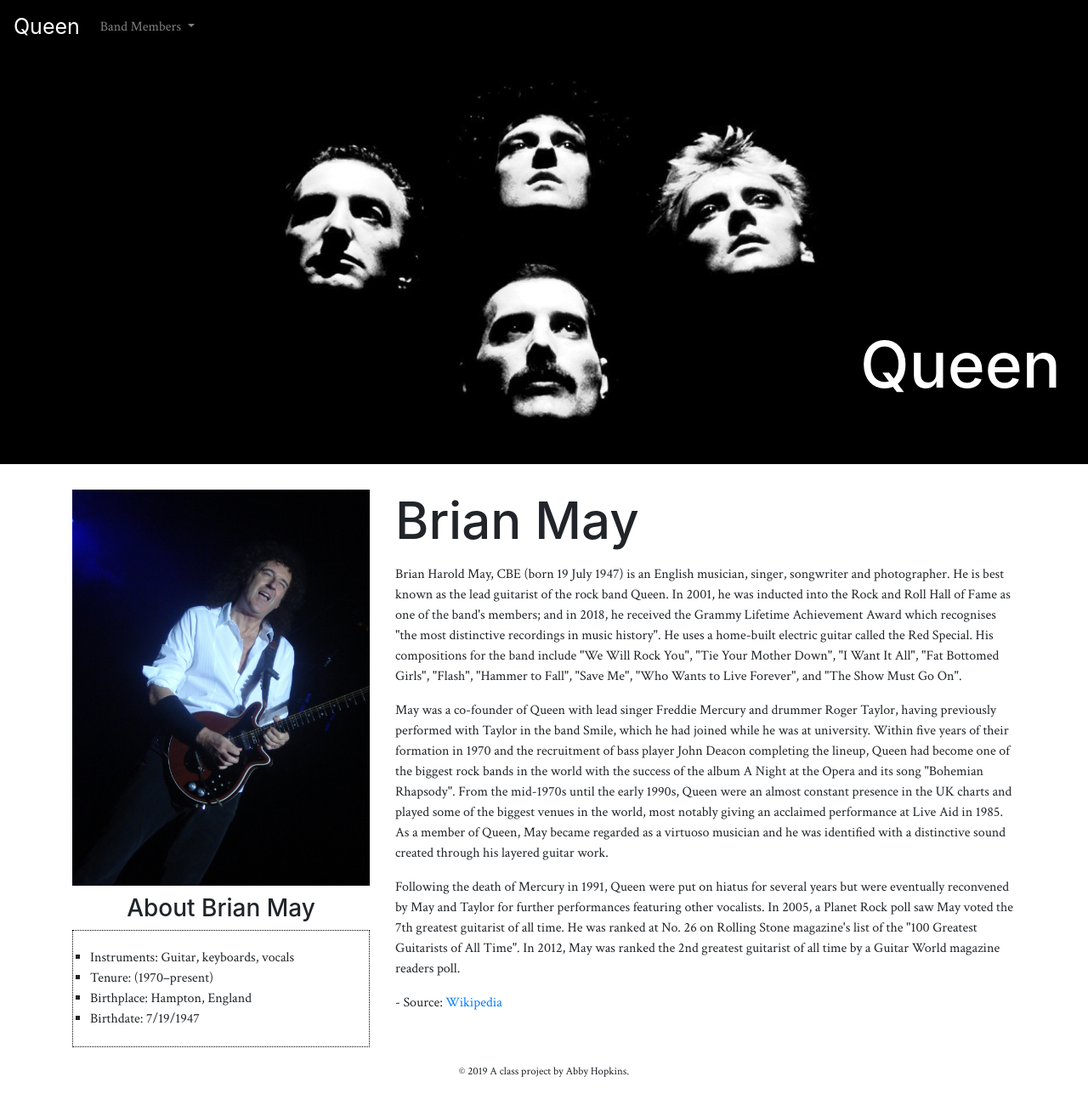
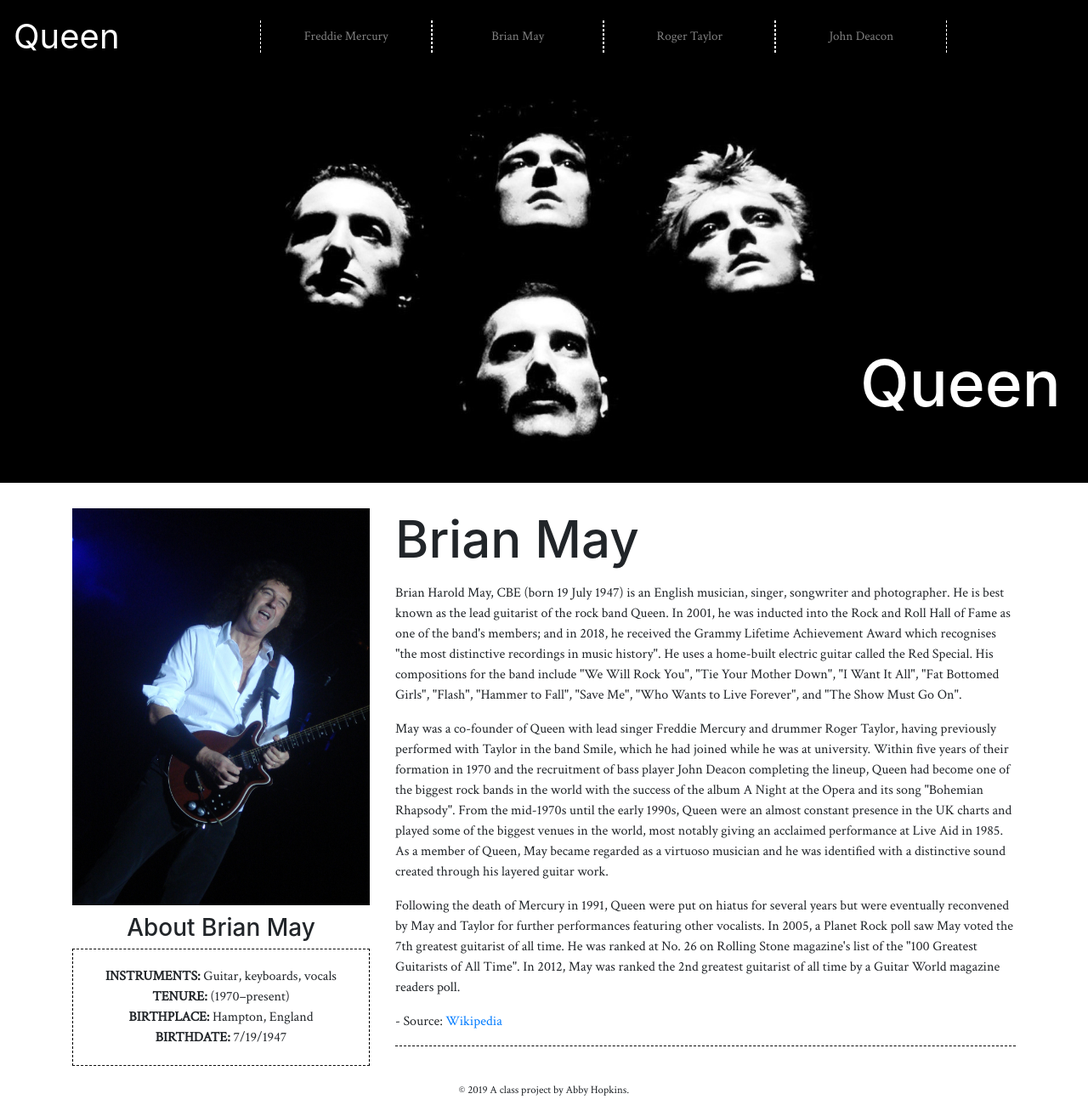
Before and after one commit to abbyhopkins/abby-final, a website: page src/njk/brian-may.njk in a window 1280 px wide. Shown: the whole page at 85% size. Drawn offline with nearby package versions, Linux system fonts and the light colour scheme; files that its build step writes are made by us from their sources; files whose address does not match are found by name; a web font is replaced by a local one.

Commit message:
FINISHED WOO

```diff
--- a/src/njk/_layouts/detail.njk
+++ b/src/njk/_layouts/detail.njk
@@ -8,10 +8,10 @@
         <img src="img/members/{{ members.image }}" alt="band member" class="img-fluid">
         <h3>About {{ members.name }}</h3>
         <ul class="members-info">
-          <li class="members-instruments">Instruments: {{ members.instruments }}</li>
-          <li class="members-tenure">Tenure: {{ members.tenure }}</li>
-          <li class="members-birthplace">Birthplace: {{ members.birthplace }}</li>
-          <li class="members-birthdate">Birthdate: {{ members.birthdate }}</li>
+          <li class="members-instruments"><span>Instruments:</span> {{ members.instruments }}</li>
+          <li class="members-tenure"><span>Tenure:</span> {{ members.tenure }}</li>
+          <li class="members-birthplace"><span>Birthplace:</span> {{ members.birthplace }}</li>
+          <li class="members-birthdate"><span>Birthdate:</span> {{ members.birthdate }}</li>
         </ul>
       {% endblock %}
     </div>
@@ -19,6 +19,7 @@
       {% block story %}
           <h2>{{ members.name }}</h2>
           <p>{{ members.text | safe}}</p>
+          <hr>
       {% endblock %}
 
     </div>
--- a/src/njk/_partials/nav.njk
+++ b/src/njk/_partials/nav.njk
@@ -4,17 +4,18 @@
     <span class="navbar-toggler-icon"></span>
   </button>
   <div class="collapse navbar-collapse" id="navbarNavDropdown">
-    <ul class="navbar-nav">
-      <li class="nav-item dropdown">
-        <a class="nav-link dropdown-toggle" href="#" id="navbarDropdownMenuLink" role="button" data-toggle="dropdown" aria-haspopup="true" aria-expanded="false">
-          Band Members
-        </a>
-        <div class="dropdown-menu" aria-labelledby="navbarDropdownMenuLink">
-          <a class="dropdown-item" href="freddie-mercury.html">Freddie Mercury</a>
-          <a class="dropdown-item" href="brian-may.html">Brian May</a>
-          <a class="dropdown-item" href="roger-taylor.html">Roger Taylor</a>
-          <a class="dropdown-item" href="john-deacon.html">John Deacon</a>
-        </div>
+    <ul class="navbar-nav mx-auto">
+      <li class="nav-item">
+        <a class="nav-link" href="freddie-mercury.html">Freddie Mercury</a>
+      </li>
+      <li class="nav-item">
+          <a class="nav-link" href="brian-may.html">Brian May</a>
+      </li>
+      <li class="nav-item">
+          <a class="nav-link" href="roger-taylor.html">Roger Taylor</a>
+      </li>
+      <li class="nav-item last">
+          <a class="nav-link" href="john-deacon.html">John Deacon</a>
       </li>
     </ul>
   </div>
--- a/src/njk/brian-may.njk
+++ b/src/njk/brian-may.njk
@@ -1,2 +1,4 @@
 {% extends '_layouts/detail.njk' %}
 {% set members = data.members[1] %}
+
+{% block page_title %}Brian May{% endblock %}
--- a/src/njk/freddie-mercury.njk
+++ b/src/njk/freddie-mercury.njk
@@ -1,2 +1,4 @@
 {% extends '_layouts/detail.njk' %}
 {% set members = data.members[0] %}
+
+{% block page_title %}Freddie Mercury{% endblock %}
--- a/src/njk/index.njk
+++ b/src/njk/index.njk
@@ -1,6 +1,6 @@
 {% extends '_layouts/base.njk' %}
 
-{% block page_title %}New index page title{% endblock %}
+{% block page_title %}About the band{% endblock %}
 
 {% block content %}
 
--- a/src/njk/john-deacon.njk
+++ b/src/njk/john-deacon.njk
@@ -1,2 +1,4 @@
 {% extends '_layouts/detail.njk' %}
 {% set members = data.members[3] %}
+
+{% block page_title %}John Deacon{% endblock %}
--- a/src/njk/roger-taylor.njk
+++ b/src/njk/roger-taylor.njk
@@ -1,2 +1,4 @@
 {% extends '_layouts/detail.njk' %}
 {% set members = data.members[2] %}
+
+{% block page_title %}Roger Taylor{% endblock %}
--- a/src/scss/_nav.scss
+++ b/src/scss/_nav.scss
@@ -6,11 +6,18 @@
 
 .navbar-brand {
   font-family: 'New Rocker,' cursive;
-  font-size: 25px;
+  font-size: 40px;
 }
 
 .nav-item {
   font-family: 'Crimson Text', serif;
+  border-left: 1px dashed white;
+  border-right: 1px dashed white;
+  font-size: 15px;
+  a {
+    width: 200px;
+    text-align: center;
+  }
 }
 
 .dropdown-item {
--- a/src/scss/main.scss
+++ b/src/scss/main.scss
@@ -82,9 +82,14 @@
 
 .members-info {
   font-family: 'Crimson Text', serif;
-  list-style-type: square;
+  list-style-type: none;
   padding: 20px;
-  border: 1px dotted black;
+  border: 1px dashed black;
+  text-align: center;
+  span {
+    text-transform: uppercase;
+    font-weight: bold;
+  }
 }
 
 h3 {
@@ -94,5 +99,5 @@
 }
 
 hr {
-  border-top: 1px dotted black;
+  border-top: 1px dashed black;
 }
```
Also changed, not shown: docs/brian-may.html, docs/css/main.css, docs/detail-page.html, docs/freddie-mercury.html, docs/index.html, docs/john-deacon.html, docs/roger-taylor.html.
